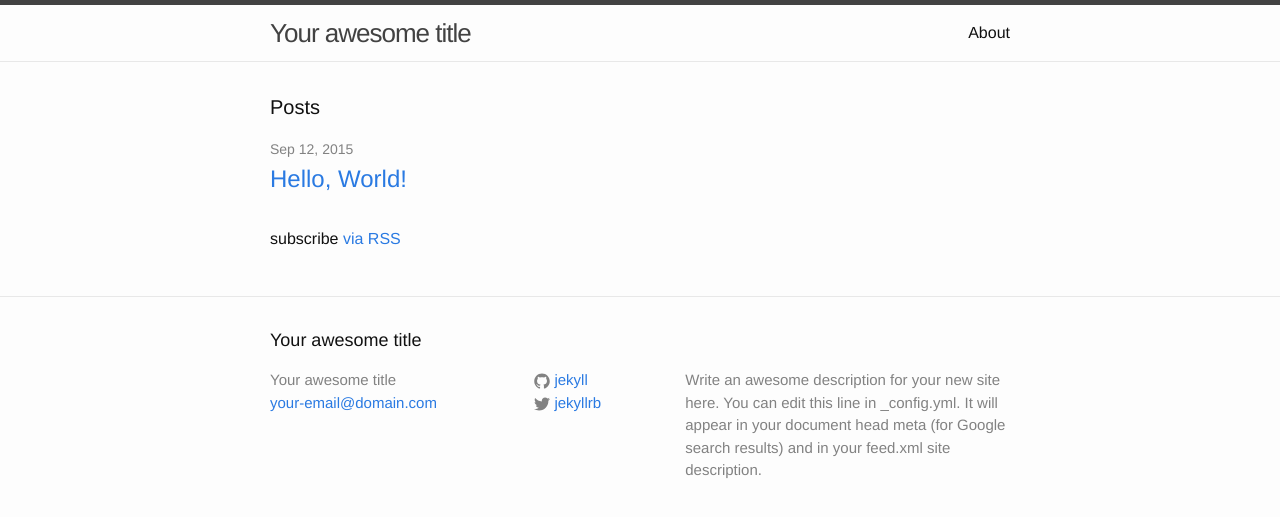
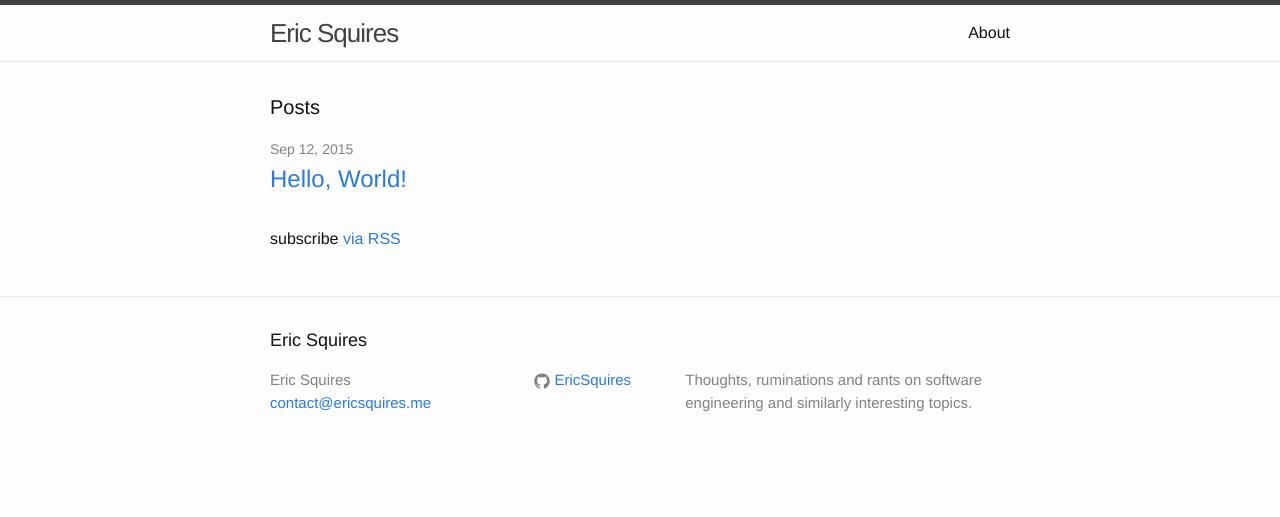
Before and after one commit to EricSquires/PersonalSite, a Jekyll site: the page built from index.html, in a window 1280 px wide. Shown: the top 517 px of the page. Built offline with Jekyll 4.4.1, drawn with Linux system fonts in a browser that asks for light colours.

Commit message:
Change site config to reflect actual site

```diff
--- a/_config.yml
+++ b/_config.yml
@@ -1,14 +1,13 @@
 # Site settings
-title: Your awesome title
-email: your-email@domain.com
+title: Eric Squires
+email: contact@ericsquires.me
 description: > # this means to ignore newlines until "baseurl:"
-  Write an awesome description for your new site here. You can edit this
-  line in _config.yml. It will appear in your document head meta (for
-  Google search results) and in your feed.xml site description.
+  Thoughts, ruminations and rants on software engineering and
+  similarly interesting topics.
 baseurl: "" # the subpath of your site, e.g. /blog/
-url: "http://yourdomain.com" # the base hostname & protocol for your site
-twitter_username: jekyllrb
-github_username:  jekyll
+url: "http://www.ericsquires.me" # the base hostname & protocol for your site
+#twitter_username: jekyllrb
+github_username:  EricSquires
 
 # Build settings
 markdown: kramdown
```
